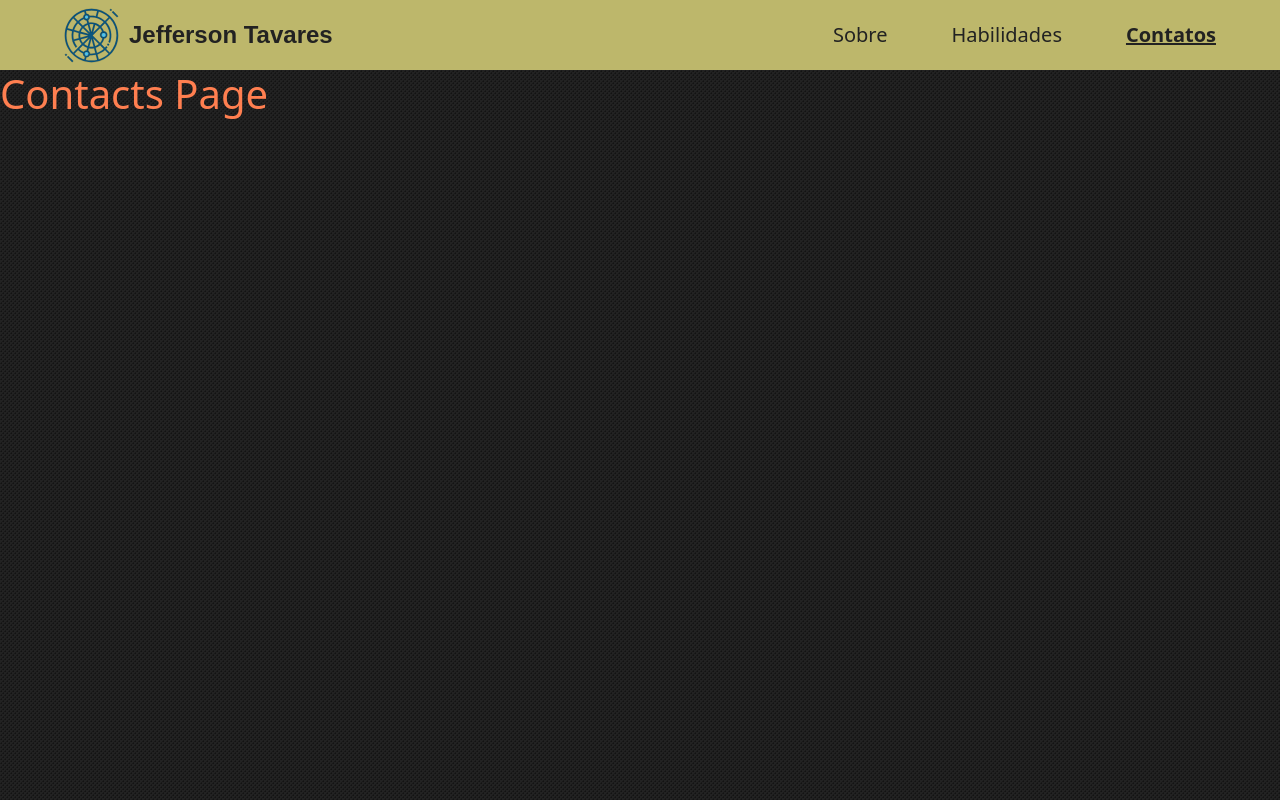
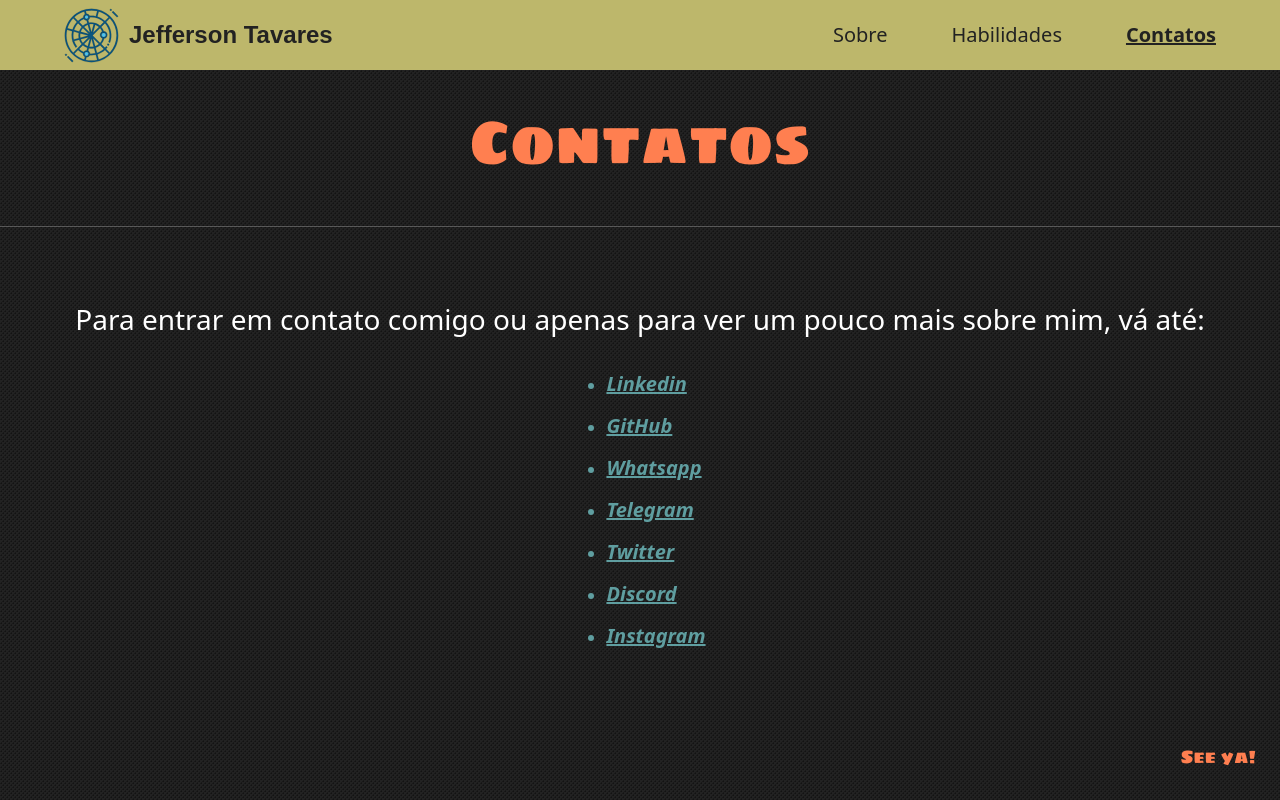
Before and after one commit to jeffersontavaresdm/convert-conversion_front, a React (Vite) app: page / in a window 1280 px wide. Both pictures are taken after a click on the element "Contatos". Built offline with nearby package versions, Linux system fonts and the light colour scheme; a web font is replaced by a local one.

Commit message:
implemented contacts page

```diff
--- a/src/components/AppRounters.tsx
+++ b/src/components/AppRounters.tsx
@@ -3,8 +3,8 @@ import {BrowserRouter as Router, Route, Routes} from "react-router-dom";
 import {ConverterPage} from "../pages/converter-page/ConverterPage";
 import AllConversionsPage from "../pages/all-result-page/ConversionsPage";
 import ClickDot from "../pages/ClickDot";
-import Homepage from "../pages/me-page/Homepage";
-import FirstElement from "../pages/home-page/FirstElement";
+import Homepage from "../pages/home-page/Homepage";
+import FirstElement from "../pages/FirstElement";
 import AppNavbar from "./AppNavbar";
 
 export const AppRounters = () => {
--- a/src/pages/home-page/FirstElement.tsx
+++ b/src/pages/FirstElement.tsx
@@ -1,5 +1,5 @@
 import React from "react";
-import HomepageArcadeButtons from "../../components/HomepageArcadeButton";
+import HomepageArcadeButtons from "../components/HomepageArcadeButton";
 import {Link} from "react-router-dom";
 
 const FirstElement = () => {
--- a/src/pages/me-page/AboutPage.tsx
+++ b/src/pages/home-page/AboutPage.tsx
@@ -93,6 +93,9 @@ const AboutPage: React.FunctionComponent<AboutPageProps> = ({ setPage }) => {
           </footer >
         </div >
       </div >
+      <footer style={ { position: "fixed", fontSize: "12px", right: "24px", bottom: "24px", } } >
+        <h3 style={ { fontSize: "18px", fontFamily: "Sigmar One" } } >See ya!</h3 >
+      </footer >
     </>
   );
 }
--- /dev/null
+++ b/src/pages/home-page/ContactsPage.tsx
@@ -0,0 +1,86 @@
+import React from "react";
+
+const ContactsPage = () => {
+  document.title = "Contatos"
+
+  return (
+    <>
+      <h1 style={ { textAlign: "center", marginTop: "36px", fontSize: "60px", fontFamily: "Sigmar One" } } >
+        Contatos
+      </h1 >
+      <br />
+      <hr style={ { color: "white" } } />
+      <div style={ { display: "flex", justifyContent: "center", alignItems: "center" } } >
+        <div style={ { display: "flex", flexDirection: "column", justifyContent: "center", alignItems: "center" } } >
+          <h3 style={ { color: "white", marginTop: "60px" } } >
+            Para entrar em contato comigo ou apenas para ver um pouco mais sobre mim, vá até:
+          </h3 >
+          <br />
+          <ul style={ { color: "cadetblue" } } >
+            <li >
+              <a
+                href="https://linkedin.com/in/jefferson-tavares"
+                target="_blank"
+                style={ { fontStyle: "italic", fontSize: "20px", color: "cadetblue" } } >
+                <b >Linkedin</b >
+              </a >
+            </li >
+            <li style={ { marginTop: "12px" } } >
+              <a
+                href="https://github.com/jeffersontavaresdm"
+                target="_blank"
+                style={ { fontStyle: "italic", fontSize: "20px", color: "cadetblue" } } >
+                <b >GitHub</b >
+              </a >
+            </li >
+            <li style={ { marginTop: "12px" } } >
+              <a
+                href="https://wa.me/+5585985800297"
+                target="_blank"
+                style={ { fontStyle: "italic", fontSize: "20px", color: "cadetblue" } } >
+                <b >Whatsapp</b >
+              </a >
+            </li >
+            <li style={ { marginTop: "12px" } } >
+              <a
+                href="https://t.me/jeffersontdm"
+                target="_blank"
+                style={ { fontStyle: "italic", fontSize: "20px", color: "cadetblue" } } >
+                <b >Telegram</b >
+              </a >
+            </li >
+            <li style={ { marginTop: "12px" } } >
+              <a
+                href="https://twitter.com/JFFTXD"
+                target="_blank"
+                style={ { fontStyle: "italic", fontSize: "20px", color: "cadetblue" } } >
+                <b >Twitter</b >
+              </a >
+            </li >
+            <li style={ { marginTop: "12px" } } >
+              <a
+                href="https://discord.com/users/jeffersontdm#1604"
+                target="_blank"
+                style={ { fontStyle: "italic", fontSize: "20px", color: "cadetblue" } } >
+                <b >Discord</b >
+              </a >
+            </li >
+            <li style={ { marginTop: "12px" } } >
+              <a
+                href="https://instagram.com/jeffersontdm_"
+                target="_blank"
+                style={ { fontStyle: "italic", fontSize: "20px", color: "cadetblue" } } >
+                <b >Instagram</b >
+              </a >
+            </li >
+          </ul >
+        </div >
+      </div >
+      <footer style={ { position: "fixed", fontSize: "12px", right: "24px", bottom: "24px", } } >
+        <h3 style={ { fontSize: "18px", fontFamily: "Sigmar One" } } >See ya!</h3 >
+      </footer >
+    </>
+  )
+}
+
+export default ContactsPage;
--- a/src/pages/me-page/SkillPage.tsx
+++ b/src/pages/home-page/SkillPage.tsx
@@ -83,12 +83,13 @@ const SkillPage: React.FunctionComponent<SkillPageProps> = ({ setPage }) => {
               <b >contatos</b >
             </span >&nbsp;
             caso queira trocar uma ideia 😄
-            <br />
-            See ya!
           </p >
         </div >
       </div >
       <hr style={ { color: "white" } } />
+      <footer style={ { position: "fixed", fontSize: "12px", right: "24px", bottom: "24px", } } >
+        <h3 style={ { fontSize: "18px", fontFamily: "Sigmar One" } } >See ya!</h3 >
+      </footer >
     </>
   );
 }
--- a/src/pages/me-page/ContactsPage.tsx
+++ /dev/null
@@ -1,7 +0,0 @@
-const ContactsPage = () => {
-  document.title = "Contatos"
-
-  return (<h1>Contacts Page</h1>);
-}
-
-export default ContactsPage;
```
Also changed, not shown: src/pages/home-page/Homepage.tsx (renamed from src/pages/me-page/Homepage.tsx).
